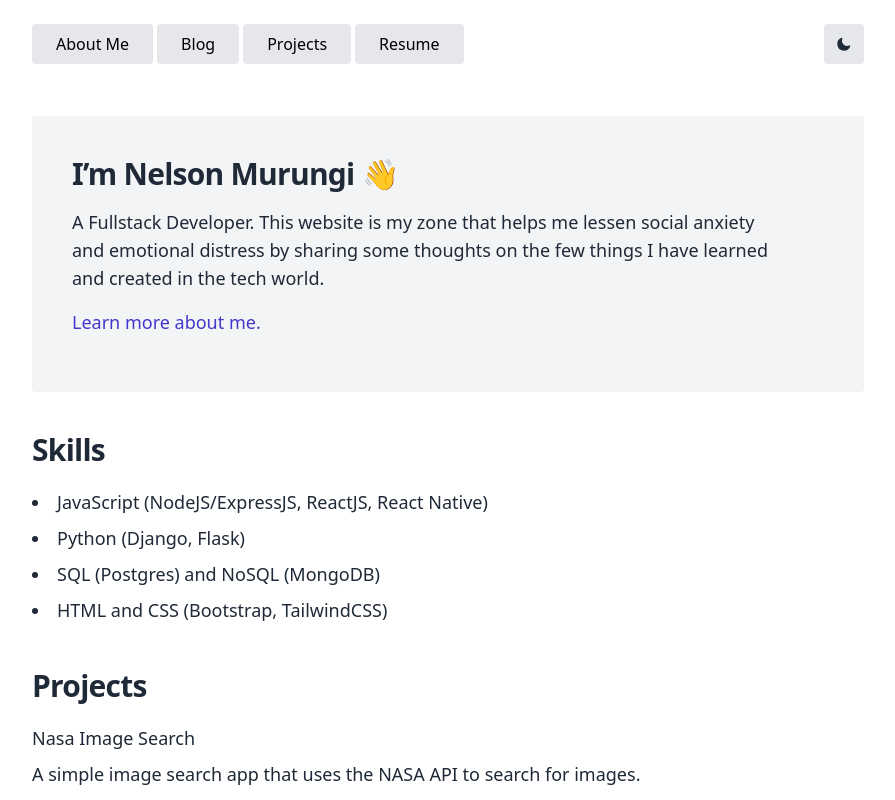
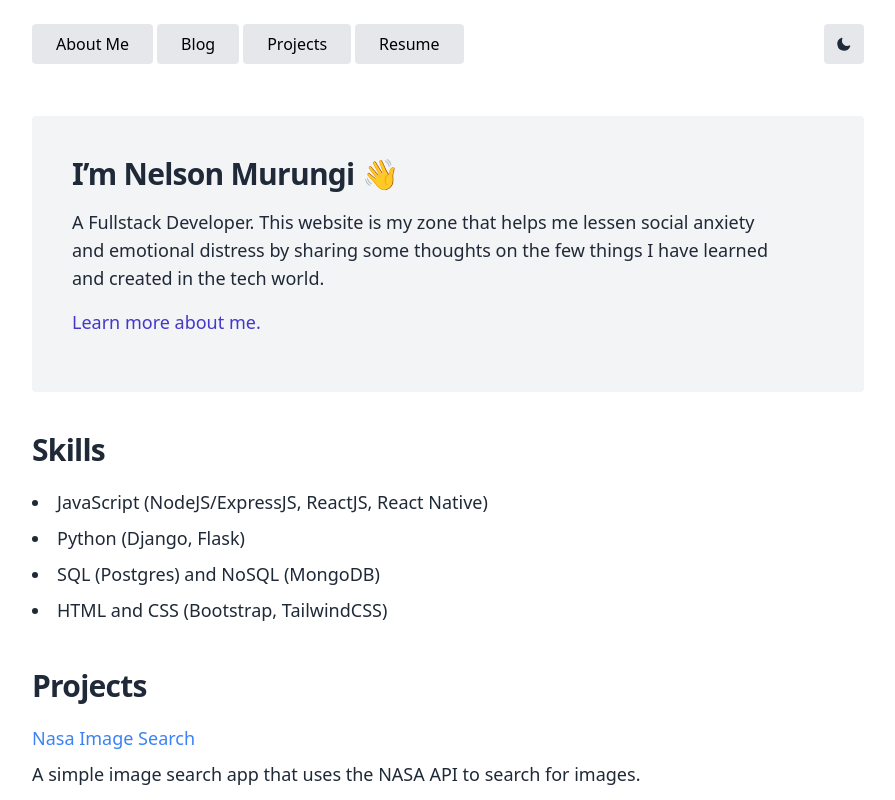
Before and after one commit to mwinel/nelsonmurungi.com, a Next.js app: page / in a window 1280 px wide. Shown: the top 800 px of the page, without its empty margins (192-1087 px from the left). Built offline with nearby package versions, Linux system fonts and the light colour scheme; what @tailwindcss/typography would draw is missing.

Commit message:
Add accent color to project title

```diff
--- a/components/ProjectsList.js
+++ b/components/ProjectsList.js
@@ -11,7 +11,7 @@
           {projects.slice(start, end).map((project) => (
             <li key={project.id} className="py-4 flex">
               <div className="">
-                <p className="text-base font-medium lg:text-lg text-gray-800 dark:text-gray-100 lg:leading-9">
+                <p className="text-base font-medium lg:text-lg text-blue-500 hover:underline dark:text-gray-100 lg:leading-9">
                   {project.name}
                 </p>
                 <p className="text-base lg:text-lg text-gray-800 dark:text-gray-100 lg:leading-9">
```
